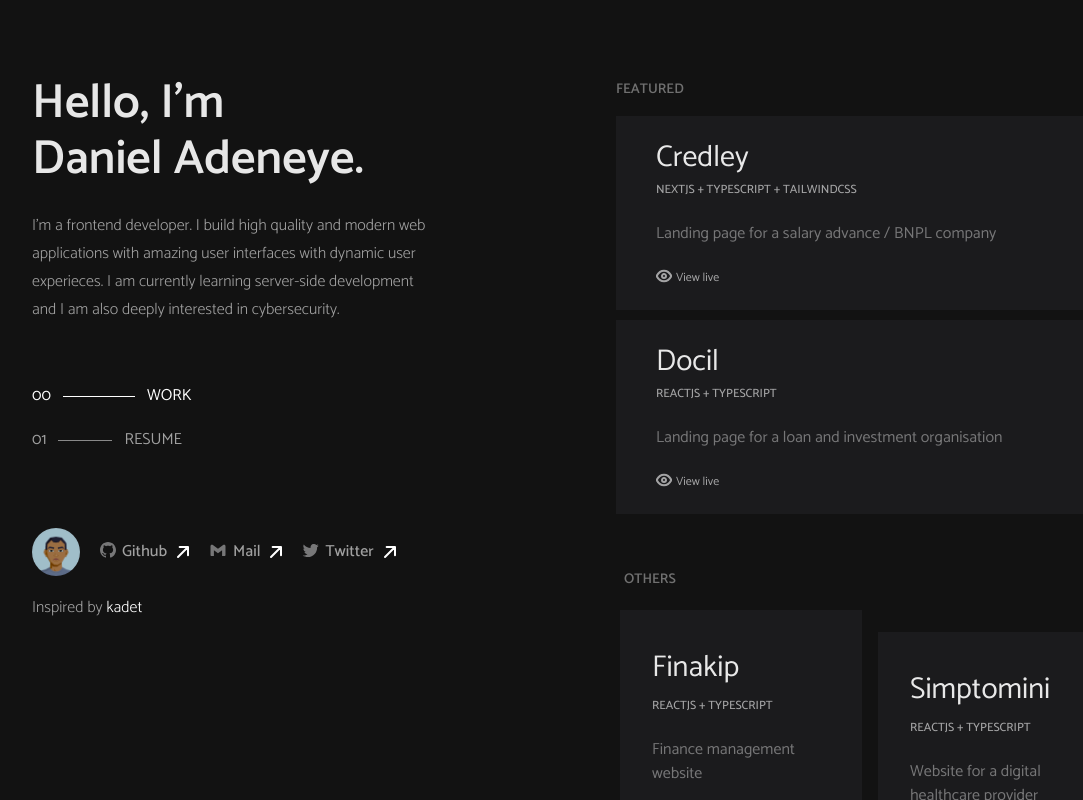
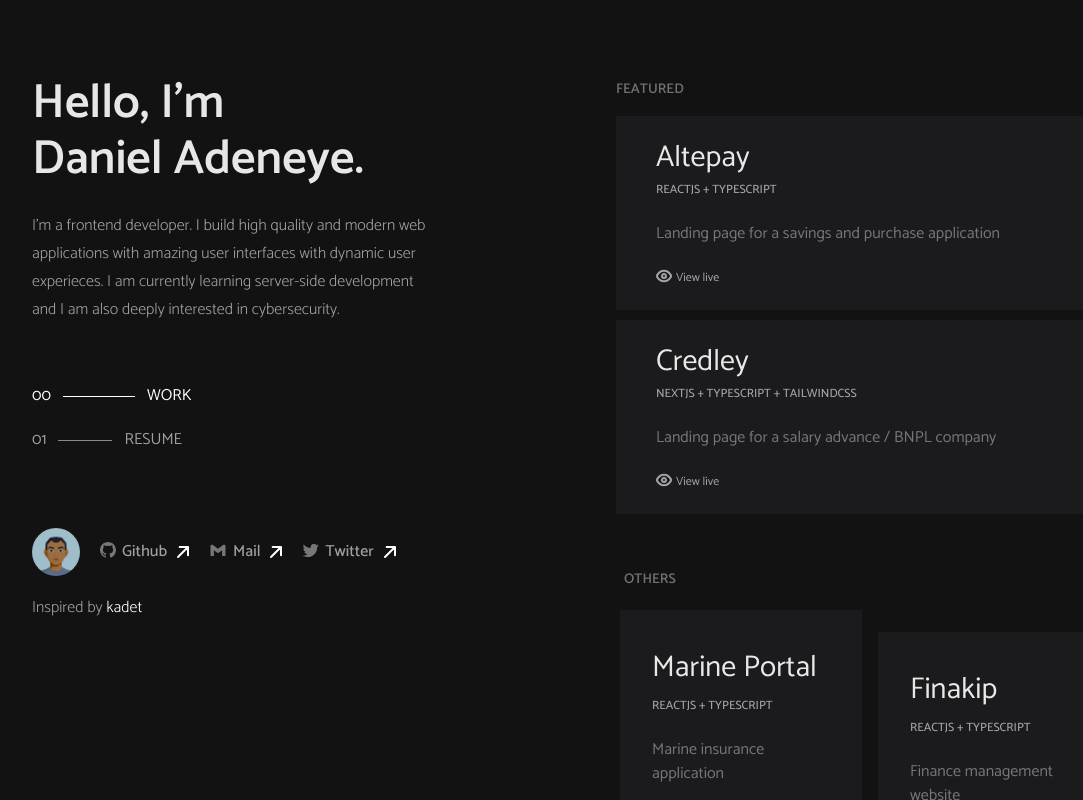
Before and after one commit to Dahnie/my-new-portfolio, a React (Create React App) app: page / in a window 1280 px wide. Shown: the whole page, without its empty margins (64-1147 px from the left). Built offline with nearby package versions, Linux system fonts and the light colour scheme.

Commit message:
added new projects

```diff
--- a/src/components/Home.js
+++ b/src/components/Home.js
@@ -224,6 +224,8 @@ function Home() {
     useEffect(() => {
         handlePageChangeOnRouteChange()
         // eslint-disable-next-line react-hooks/exhaustive-deps
+
+        window.scrollTo({ top: 0, behavior: "smooth" })
     }, [location])
 
 
@@ -281,7 +283,7 @@ function Home() {
                                 <img src={profileImg} alt="avatar-img" />
                             </div>
                             {/* Github */}
-                            <a href="https://github.com/Dahnie" ref={el => { githubLinkRef = el }} className="social-github flex items-center ml-5 mr-2 font-cat-medium cursor-pointer hover:text-white hover:text-opacity-100 hover:transition-all">
+                            <a target='_blank' rel="noreferrer" href="https://github.com/Dahnie" ref={el => { githubLinkRef = el }} className="social-github flex items-center ml-5 mr-2 font-cat-medium cursor-pointer hover:text-white hover:text-opacity-100 hover:transition-all">
                                 <img className="relative -top-0.5" src={githubAvatar} alt="github" />
                                 <p className="px-1.5">Github</p>
                                 <img src={arrowUp} alt="arrow-up" />
@@ -295,7 +297,7 @@ function Home() {
                             </Link>
 
                             {/* Twitter */}
-                            <a href='https://twitter.com/sage_dann' ref={el => { twitterLinkRef = el }} className="social-twitter flex items-center mx-2 font-cat-medium cursor-pointer hover:text-white hover:text-opacity-100 hover:transition-all">
+                            <a target='_blank' rel="noreferrer" href='https://twitter.com/sage_dann' ref={el => { twitterLinkRef = el }} className="social-twitter flex items-center mx-2 font-cat-medium cursor-pointer hover:text-white hover:text-opacity-100 hover:transition-all">
                                 <img className="relative -top-0.5" src={twitterAvatar} alt="linkedin" />
                                 <p className="px-1.5">Twitter</p>
                                 <img src={arrowUp} alt="arrow-up" />
@@ -304,7 +306,7 @@ function Home() {
 
                         {/* Inspiration Section */}
                         <div ref={el => { inspirationTextRef = el }} className="inspiration-text text-white text-opacity-60 font-cat-light py-5">
-                            <p>Inspired by <a href="https://twitter.com/kadetXx" className="text-white font-cat-light text-opacity-100">kadet</a>
+                            <p>Inspired by <a target='_blank' rel="noreferrer" href="https://twitter.com/kadetXx" className="text-white font-cat-light text-opacity-100">kadet</a>
                             </p>
                         </div>
                     </div>
--- a/src/components/Resume.js
+++ b/src/components/Resume.js
@@ -31,7 +31,7 @@ function Resume({ handleWorkRouteButton }) {
                         <div className='name-inner font-cat-medium text-white text-opacity-90 text-5xl '>
                             Daniel Adeneye
                         </div>
-                        <a href="https://https://www.linkedin.com/in/daniel-adeneye-0825b81a1/" className='linkedin-link flex justify-end items-center pr-2'>
+                        <a target='_blank' rel="noreferrer" href="https://www.linkedin.com/in/daniel-adeneye-07/" className='linkedin-link flex justify-end items-center pr-2'>
                             <img className='h-8' src={linkedinAvatar} alt="linkedin" />
                         </a>
                     </div>
--- a/src/components/Work.js
+++ b/src/components/Work.js
@@ -11,6 +11,14 @@ function Work() {
     // Featured projects array
     const featuredProjects = [
         {
+            name: "Altepay",
+            tools: `REACTJS + TYPESCRIPT`,
+            description: "Landing page for a savings and purchase application",
+            githubLink: "",
+            isProjectLive: true,
+            projectLink: "https://www.getaltepay.com/",
+        },
+        {
             name: "Credley",
             tools: `NEXTJS + TYPESCRIPT + TAILWINDCSS`,
             description: "Landing page for a salary advance / BNPL company",
@@ -18,18 +26,18 @@ function Work() {
             isProjectLive: true,
             projectLink: "https://credley.africa",
         },
-        {
-            name: "Docil",
-            tools: `REACTJS + TYPESCRIPT`,
-            description: "Landing page for a loan and investment organisation",
-            githubLink: "",
-            isProjectLive: true,
-            projectLink: "https://docil.africa",
-        }
     ]
 
     // Other projects array
     const otherProjects = [
+        {
+            name: "Marine Portal",
+            tools: `REACTJS + TYPESCRIPT`,
+            description: "Marine insurance application",
+            githubLink: "",
+            isProjectLive: true,
+            projectLink: "https://marineportal.heirsinsurance.com",
+        },
         {
             name: "Finakip",
             tools: `REACTJS + TYPESCRIPT`,
@@ -55,6 +63,14 @@ function Work() {
             projectLink: "https://www.techminte.com",
         },
         {
+            name: "Bantoju Admin Application",
+            tools: `REACTJS + TYPESCRIPT`,
+            description: "Beauty wellness application",
+            githubLink: "",
+            isProjectLive: true,
+            projectLink: "https://admin.bantoju.ng",
+        },
+        {
             name: "Quik Notes",
             tools: `REACT + TAILWINDCSS + MATERIAL UI`,
             description: "A sticky-note-taking application",
@@ -62,14 +78,14 @@ function Work() {
             isProjectLive: true,
             projectLink: "https://quik-note.netlify.app",
         },
-        {
-            name: "Visaprof",
-            tools: `REACTJS + TYPESCRIPT`,
-            description: "Visa application process services",
-            githubLink: "",
-            isProjectLive: true,
-            projectLink: "https://www.staging-app.visaprof.com/",
-        },
+        // {
+        //     name: "Visaprof",
+        //     tools: `REACTJS + TYPESCRIPT`,
+        //     description: "Visa application process services",
+        //     githubLink: "",
+        //     isProjectLive: true,
+        //     projectLink: "https://www.staging-app.visaprof.com/",
+        // },
         {
             name: "My portfolio",
             tools: `REACT + GSAP`,
@@ -288,7 +304,7 @@ function Work() {
                                     {project.isProjectLive &&
                                         (<a href={project.projectLink} target={"_blank"} rel="noreferrer" className="live-link flex items-center">
                                             <img className="relative lg:h-4 xl:h-max xl:-top-0.5" src={eyeIcon} alt="eye-icon" />
-                                            <p className="px-1">View project</p>
+                                            <p className="px-1">View live</p>
                                         </a>)
                                     }
                                 </div>
--- a/src/components/mobile/MobileHome.js
+++ b/src/components/mobile/MobileHome.js
@@ -196,7 +196,7 @@ function MobileHome({ page, setPage, mobilePage, setMobilePage, handleWorkRouteB
                         <div className="social-links flex px-3 py-2 w-max">
                             {/* Github */}
                             {/* Used anchor tags because of external link, check if solution to v6 external routing exists later */}
-                            <a href="https://github.com/Dahnie" className="mobile-github-link">
+                            <a target='_blank' rel="noreferrer" href="https://github.com/Dahnie" className="mobile-github-link">
                                 <img src={githubAvatar} alt="github" className="h-7" />
                             </a>
 
@@ -207,13 +207,13 @@ function MobileHome({ page, setPage, mobilePage, setMobilePage, handleWorkRouteB
 
                             {/* LinkedIn */}
                             {/* Used anchor tags because of external link, check if solution to v6 external routing exists later */}
-                            <a href="https://https://www.linkedin.com/in/daniel-adeneye-0825b81a1/" className="mobile-linkedin-link">
+                            <a target='_blank' rel="noreferrer" href="https://https://www.linkedin.com/in/daniel-adeneye-0825b81a1/" className="mobile-linkedin-link">
                                 <img src={linkedinAvatar} alt="linkedin" className="h-7 pr-2 mr-2.5" />
                             </a>
 
                             {/* Twitter */}
                             {/* Used anchor tags because of external link, check if solution to v6 external routing exists later */}
-                            <a href="https://twitter.com/sage_dann" className="mobile-twitter-link">
+                            <a target='_blank' rel="noreferrer" href="https://twitter.com/sage_dann" className="mobile-twitter-link">
                                 <img src={twitterAvatar} alt="" className="h-7" />
                             </a>
                         </div>
@@ -269,7 +269,7 @@ function MobileHome({ page, setPage, mobilePage, setMobilePage, handleWorkRouteB
                                                 {/* social links */}
                                                 <div className="social-links flex px-3 py-2 w-max">
                                                     {/* Github */}
-                                                    <a href="https://github.com/Dahnie" className="mobile-github-link">
+                                                    <a target='_blank' rel="noreferrer" href="https://github.com/Dahnie" className="mobile-github-link">
                                                         <img src={githubAvatar} alt="github" className="h-7" />
                                                     </a>
                                                     {/* Mail */}
@@ -278,18 +278,18 @@ function MobileHome({ page, setPage, mobilePage, setMobilePage, handleWorkRouteB
                                                     </Link>
                                                     {/* LinkedIn */}
                                                     {/* TODO get the correct avatar */}
-                                                    <a href="https://https://www.linkedin.com/in/daniel-adeneye-0825b81a1/" className="mobile-linkedin-link">
+                                                    <a target='_blank' rel="noreferrer" href="https://www.linkedin.com/in/daniel-adeneye-07/" className="mobile-linkedin-link">
                                                         <img src={linkedinAvatar} alt="linkedin" className="h-7 pr-2 mr-6" />
                                                     </a>
                                                     {/* Twitter */}
                                                     {/* TODO Get the correct twitter link */}
-                                                    <a href="https://twitter.com/sage_dann" className="mobile-twitter-link">
+                                                    <a target='_blank' rel="noreferrer" href="https://twitter.com/sage_dann" className="mobile-twitter-link">
                                                         <img src={twitterAvatar} alt="" className="h-7" />
                                                     </a>
                                                 </div>
                                                 {/* Inspiration Text */}
                                                 <div className="mobile-inspiration-text mt-2 text-sm text-white text-opacity-60 font-cat-medium">
-                                                    <p>Inspired by <a href="https://twitter.com/kadetXx" className='text-white text-opacity-100'>Kadet</a></p>
+                                                    <p>Inspired by <a target='_blank' rel="noreferrer" href="https://twitter.com/kadetXx" className='text-white text-opacity-100'>Kadet</a></p>
                                                 </div>
                                             </div>
                                         </div>
```
